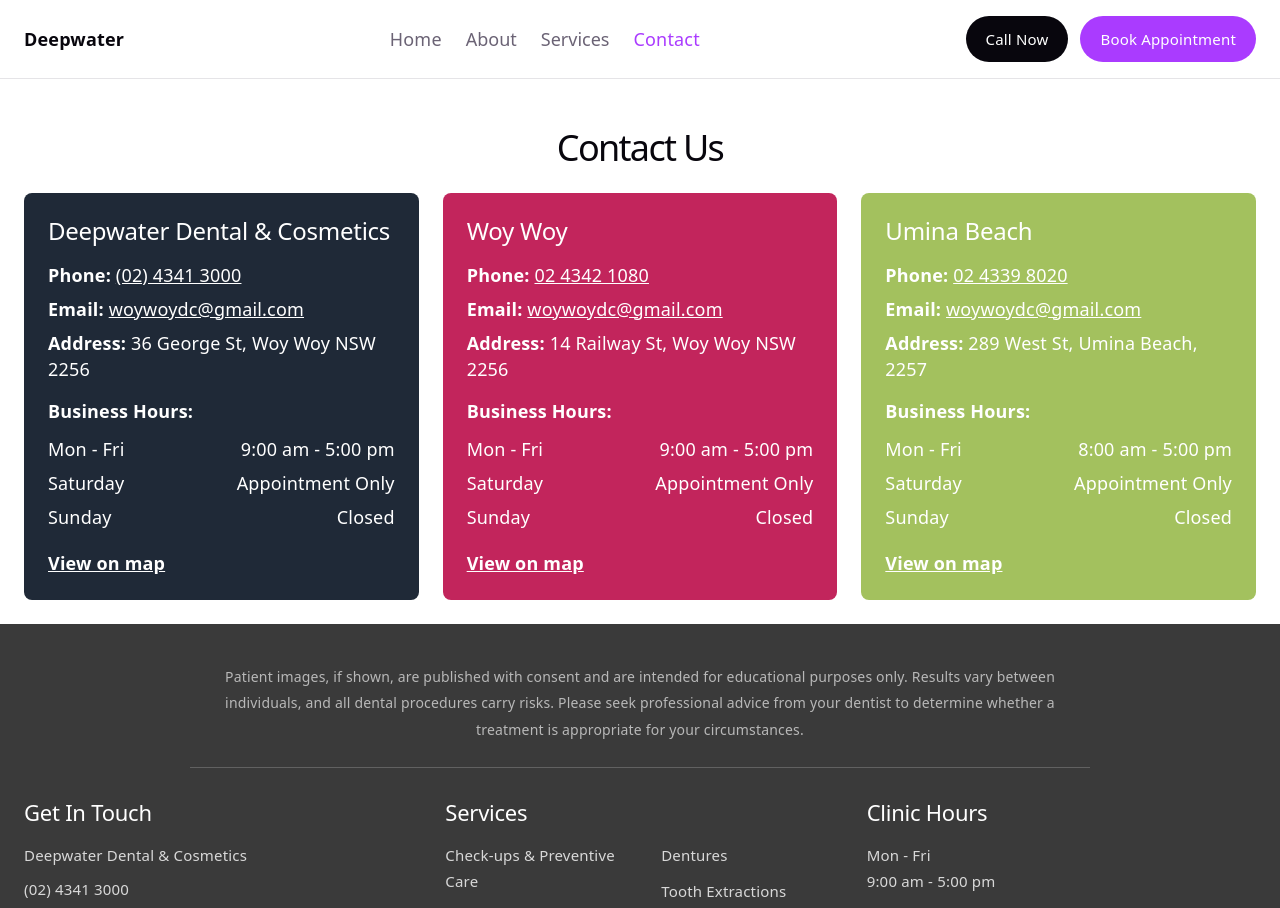
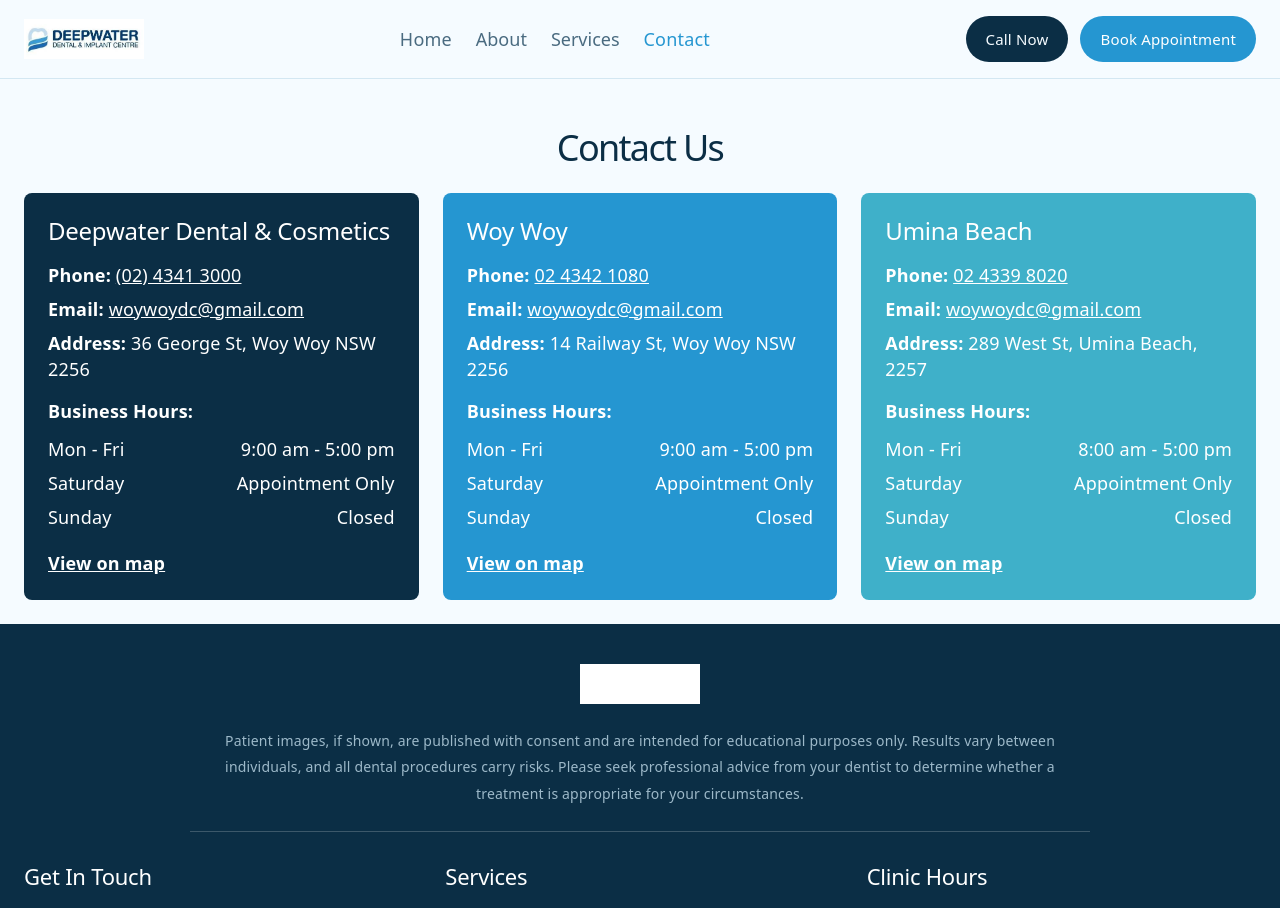
Before and after one commit to katnguyen2301-ops/Deepwater-website, a React (Vite) app: page /contact in a window 1280 px wide. Shown: the top 908 px of the page. Built offline with nearby package versions, Linux system fonts and the light colour scheme.

Commit message:
Add Deepwater logo and switch site theme to ocean light blue

```diff
--- a/src/Footer.jsx
+++ b/src/Footer.jsx
@@ -1,6 +1,7 @@
 import { Link } from 'react-router-dom'
 import services from './data/services'
 import locations from './data/locations'
+import logo from './assets/deepwater-logo.png'
 
 const suburbs = [
   'Woy Woy',
@@ -21,6 +22,8 @@
 
   return (
     <footer className="site-footer">
+      <img className="footer-logo" src={logo} alt="Deepwater Dental & Implant Centre" />
+
       <p className="footer-disclaimer">
         Patient images, if shown, are published with consent and are
         intended for educational purposes only. Results vary between
--- a/src/Navbar.jsx
+++ b/src/Navbar.jsx
@@ -1,15 +1,18 @@
-import { NavLink } from 'react-router-dom'
+import { Link, NavLink } from 'react-router-dom'
 import NavDropdown from './NavDropdown'
 import services from './data/services'
 import aboutPages from './data/about'
 import locations from './data/locations'
+import logo from './assets/deepwater-logo.png'
 
 function Navbar() {
   const practice = locations.find((location) => location.slug === 'deepwater-dental-cosmetics')
 
   return (
     <nav className="navbar">
-      <span className="navbar-brand">Deepwater</span>
+      <Link to="/" className="navbar-brand">
+        <img src={logo} alt="Deepwater Dental & Implant Centre" />
+      </Link>
       <ul className="navbar-links">
         <li><NavLink to="/" end>Home</NavLink></li>
         <NavDropdown label="About" basePath="/about" items={aboutPages} />
--- a/src/index.css
+++ b/src/index.css
@@ -1,15 +1,15 @@
 :root {
-  --text: #6b6375;
-  --text-h: #08060d;
-  --bg: #fff;
-  --border: #e5e4e7;
-  --code-bg: #f4f3ec;
-  --accent: #aa3bff;
-  --accent-bg: rgba(170, 59, 255, 0.1);
-  --accent-border: rgba(170, 59, 255, 0.5);
-  --social-bg: rgba(244, 243, 236, 0.5);
+  --text: #4a6b80;
+  --text-h: #0b2e45;
+  --bg: #f5fbff;
+  --border: #d3e7f2;
+  --code-bg: #eaf5fb;
+  --accent: #2596d1;
+  --accent-bg: rgba(37, 150, 209, 0.1);
+  --accent-border: rgba(37, 150, 209, 0.5);
+  --social-bg: rgba(234, 245, 251, 0.5);
   --shadow:
-    rgba(0, 0, 0, 0.1) 0 10px 15px -3px, rgba(0, 0, 0, 0.05) 0 4px 6px -2px;
+    rgba(11, 60, 90, 0.1) 0 10px 15px -3px, rgba(11, 60, 90, 0.05) 0 4px 6px -2px;
 
   --sans: system-ui, 'Segoe UI', Roboto, sans-serif;
   --heading: system-ui, 'Segoe UI', Roboto, sans-serif;
@@ -32,15 +32,15 @@
 
 @media (prefers-color-scheme: dark) {
   :root {
-    --text: #9ca3af;
-    --text-h: #f3f4f6;
-    --bg: #16171d;
-    --border: #2e303a;
-    --code-bg: #1f2028;
-    --accent: #c084fc;
-    --accent-bg: rgba(192, 132, 252, 0.15);
-    --accent-border: rgba(192, 132, 252, 0.5);
-    --social-bg: rgba(47, 48, 58, 0.5);
+    --text: #9db9c9;
+    --text-h: #eaf6ff;
+    --bg: #0b1a24;
+    --border: #1e3a4a;
+    --code-bg: #12232e;
+    --accent: #5ec2f0;
+    --accent-bg: rgba(94, 194, 240, 0.15);
+    --accent-border: rgba(94, 194, 240, 0.5);
+    --social-bg: rgba(18, 35, 46, 0.5);
     --shadow:
       rgba(0, 0, 0, 0.4) 0 10px 15px -3px, rgba(0, 0, 0, 0.25) 0 4px 6px -2px;
   }
@@ -63,9 +63,12 @@
 }
 
 .navbar-brand {
-  font-family: var(--heading);
-  font-weight: 600;
-  color: var(--text-h);
+  display: flex;
+  align-items: center;
+}
+
+.navbar-brand img {
+  height: 40px;
 }
 
 .navbar-links {
@@ -416,15 +419,15 @@
 }
 
 .location-card-0 {
-  background: #1f2937;
+  background: #0b2e45;
 }
 
 .location-card-1 {
-  background: #c2255c;
+  background: #2596d1;
 }
 
 .location-card-2 {
-  background: #a3c15e;
+  background: #3fb0c9;
 }
 
 .location-card h2 {
@@ -467,9 +470,16 @@
 .site-footer {
   margin-top: auto;
   padding: 40px 24px 24px;
-  background: #3a3a3a;
-  color: #d8d8d8;
+  background: #0b2e45;
+  color: #bcdcee;
   text-align: left;
+}
+
+.footer-logo {
+  display: block;
+  height: 40px;
+  margin: 0 auto 24px;
+  filter: brightness(0) invert(1);
 }
 
 .footer-disclaimer {
@@ -479,7 +489,7 @@
   border-bottom: 1px solid rgba(255, 255, 255, 0.2);
   text-align: center;
   font-size: 14px;
-  color: #b8b8b8;
+  color: #9db9c9;
 }
 
 .footer-grid {
@@ -501,7 +511,7 @@
 }
 
 .footer-grid a {
-  color: #d8d8d8;
+  color: #bcdcee;
   text-decoration: none;
 }
 
@@ -543,7 +553,7 @@
   padding-top: 16px;
   border-top: 1px solid rgba(255, 255, 255, 0.2);
   font-size: 14px;
-  color: #b8b8b8;
+  color: #9db9c9;
 }
 
 .services-carousel {
@@ -614,15 +624,15 @@
 }
 
 .service-tile-image-1 {
-  background: linear-gradient(160deg, #f4f3ec, #d9c9a3);
+  background: linear-gradient(160deg, #eaf5fb, #8fd0e8);
 }
 
 .service-tile-image-2 {
-  background: linear-gradient(160deg, #e5e4e7, #9ca3af);
+  background: linear-gradient(160deg, #d3e7f2, #4a8fb0);
 }
 
 .service-tile-image-3 {
-  background: linear-gradient(160deg, var(--accent-bg), #c084fc);
+  background: linear-gradient(160deg, var(--accent-bg), #0b5c8a);
 }
 
 .service-tile h3 {
@@ -642,8 +652,8 @@
 
 .team-carousel {
   padding: 56px 24px;
-  background: #1c1c1c;
-  color: #f2f2f2;
+  background: #0b2e45;
+  color: #eaf6ff;
 }
 
 .team-carousel-header {
@@ -661,7 +671,7 @@
 .team-carousel-header p {
   max-width: 460px;
   margin-left: auto;
-  color: #c9c9c9;
+  color: #9db9c9;
   font-size: 15px;
 }
 
```
Also changed, not shown: src/assets/deepwater-logo.png (added).
